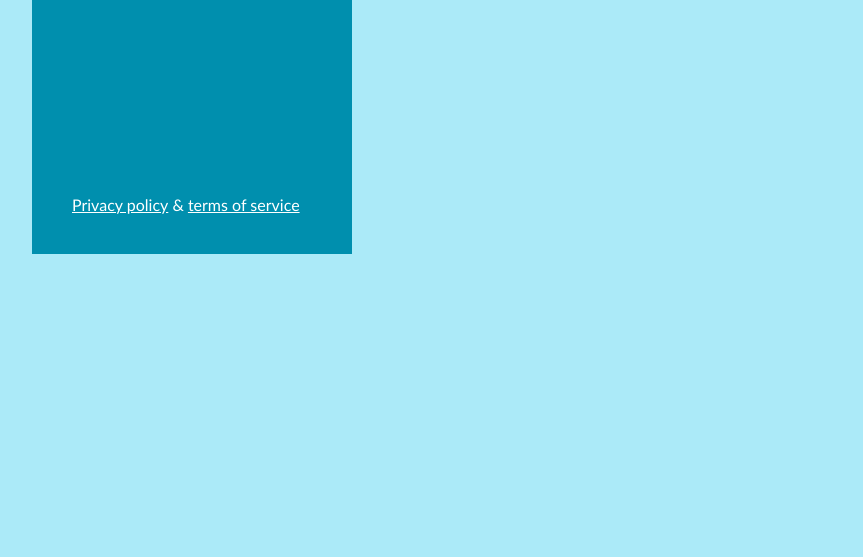
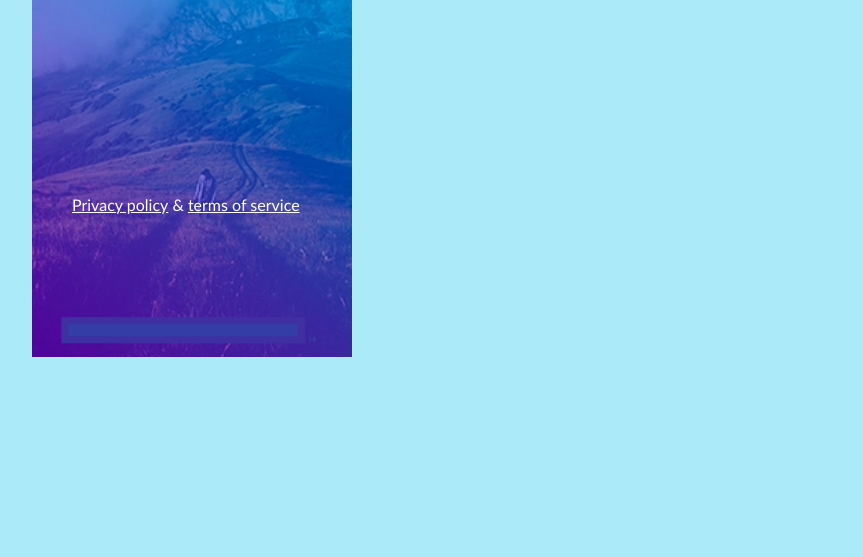
Before and after one commit to julijajarmale/14-Signup, a website: page index.html in a window 1280 px wide. Shown: the part 243-800 px from the top of the page, without its empty margins (208-1071 px from the left). Drawn offline with Linux system fonts and the light colour scheme.

Commit message:
left column background image

```diff
--- a/css/main.css
+++ b/css/main.css
@@ -23,6 +23,13 @@ margin-top: 100px;
     float:left;
     padding: 40px;
     background-color: #008fae;
+    background-image: url(../img/hill.png);
+    color:#fff;
+    height: 500px;
+    background-repeat: no-repeat;
+    background-position: center;
+    background-size: cover;
+
 
 
 }
--- a/index.html
+++ b/index.html
@@ -21,7 +21,7 @@
             <h1 class="main-title">Sign up</h1>
             <footer class="bottom-links">
                 <a href="#" class="link">Privacy policy</a>
-                &
+                &amp;
                 <a href="#" class="link">terms of service</a>
             </footer>
         </div>
```
Also changed, not shown: img/hill.png (added).
